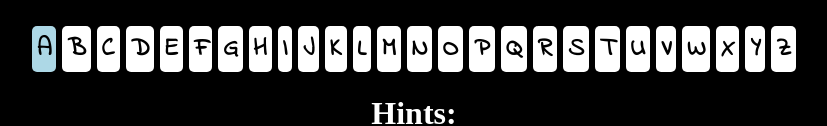
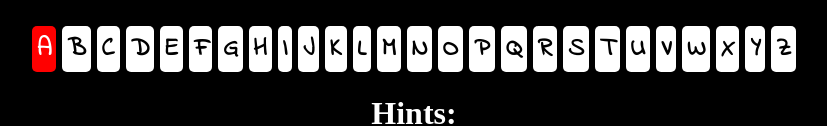
Before and after one commit to JakeGreer/hangman-game, a plain HTML site: page index.html in a window 1280 px wide. In both pictures the pointer is over the link 270 px from the left and 835 px from the top of the page. Shown: the part 787-913 px from the top of the page, without its empty margins (226-1053 px from the left). Drawn offline with nearby package versions, Linux system fonts and the light colour scheme.

Commit message:
new style

```diff
--- a/assets/css/style.css
+++ b/assets/css/style.css
@@ -45,8 +45,8 @@ body {
 }
 
 #letters a:hover {
-	background-color: lightblue;
-	color: black;
+	background-color: red;
+	color: #fff;
 }
 
 #WORD {
```
